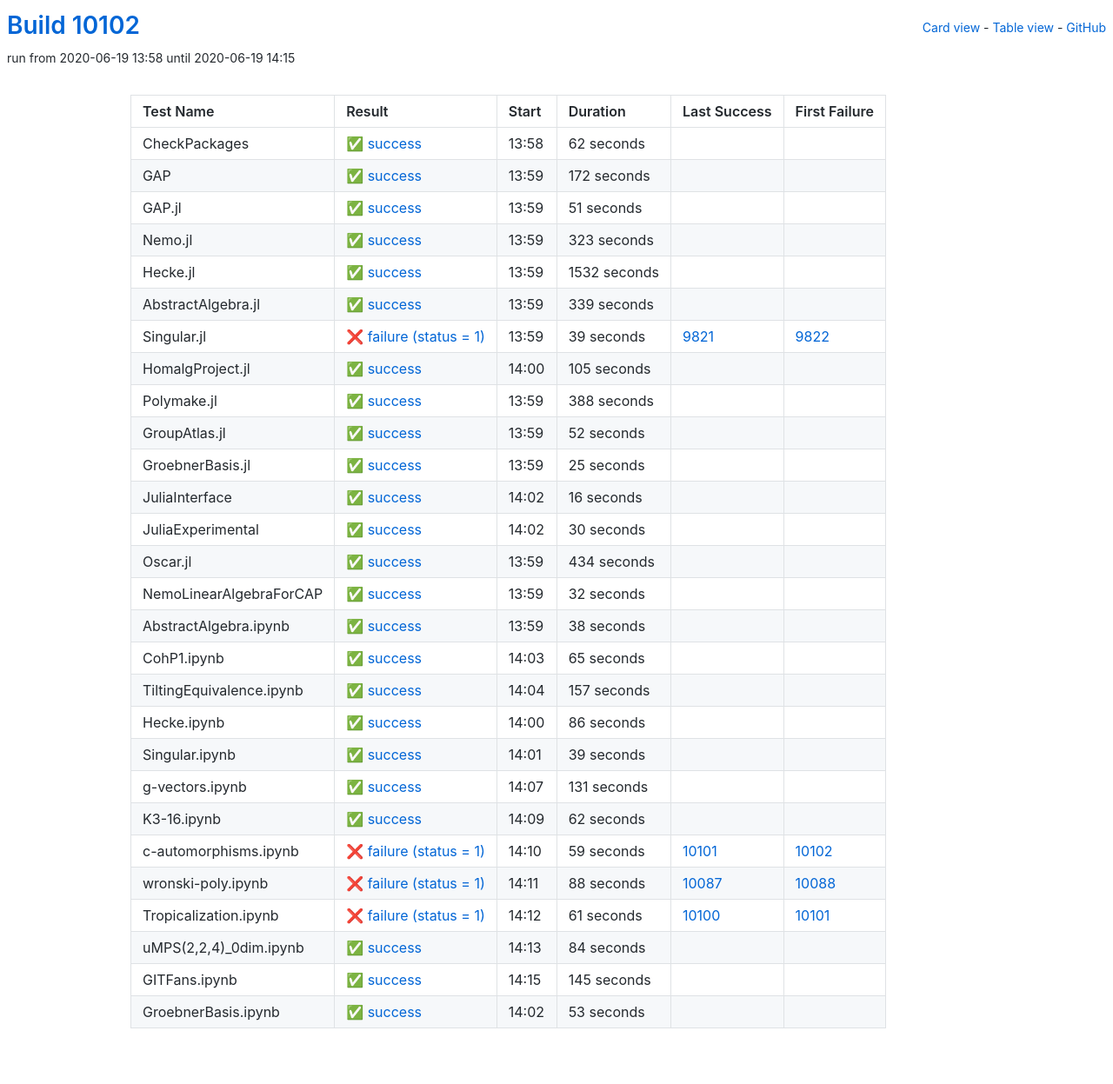
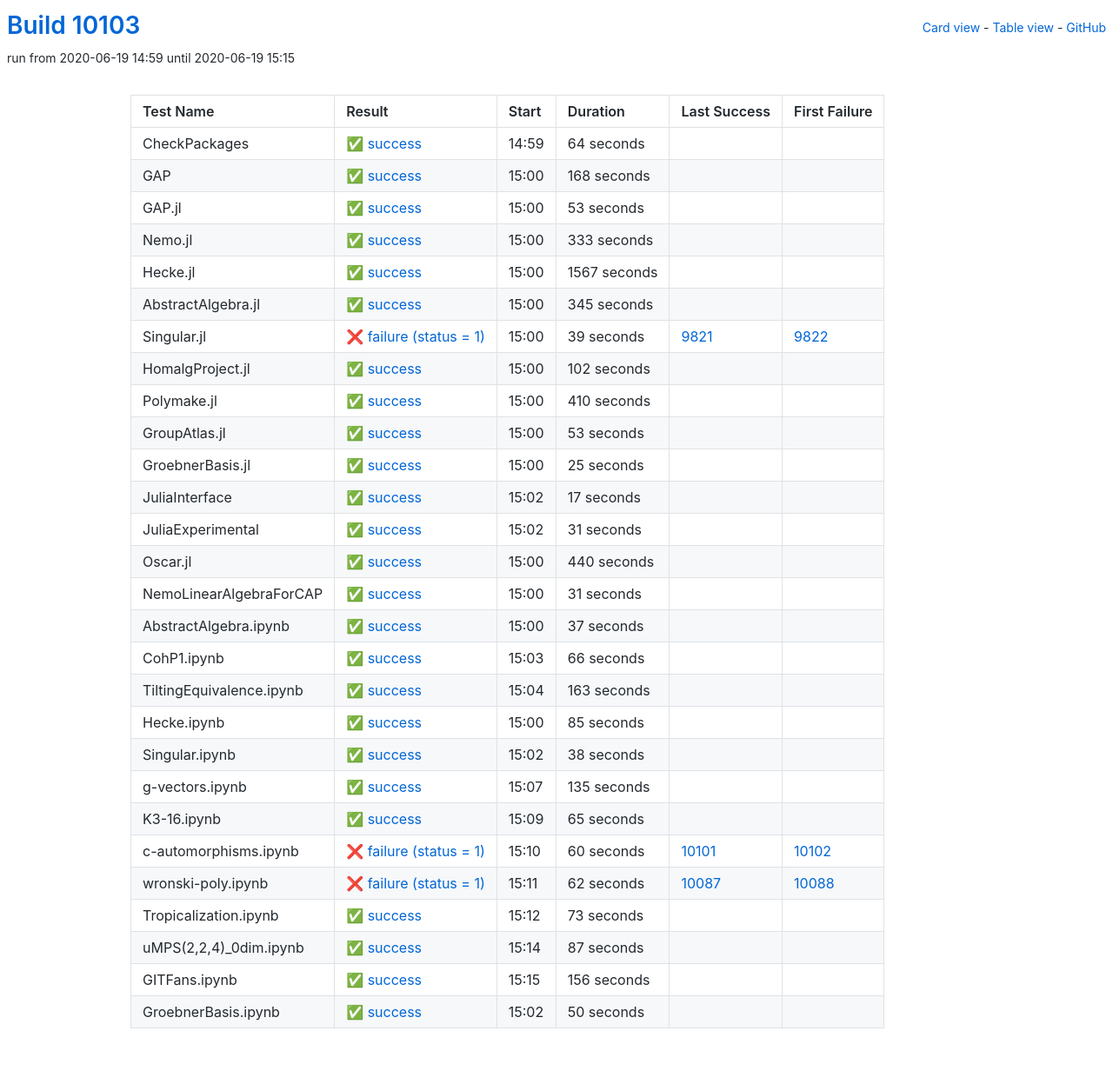
Before and after one commit to oscar-system/oscar-ci-status, a Jekyll site: the page built from table.html, in a window 1280 px wide. Shown: the whole page at 87% size. Built offline with Jekyll 4.4.1, drawn with Linux system fonts in a browser that asks for light colours.

Commit message:
Build #10103

```diff
--- a/_data/ci.yml
+++ b/_data/ci.yml
@@ -1,6 +1,6 @@
 ---
-build: 10102
-build_url: https://oscarci.mathematik.uni-kl.de/job/oscar/10102/
+build: 10103
+build_url: https://oscarci.mathematik.uni-kl.de/job/oscar/10103/
 job: oscar
 organization: oscar-system
 repo: oscar-ci-status
@@ -8,80 +8,80 @@
 tests:
 - name: CheckPackages
   id: checkpackages
-  log: https://oscarci.mathematik.uni-kl.de/job/oscar/10102/artifact/logs/build-10102/CheckPackages.log
-  start: 2020-06-19 13:58
+  log: https://oscarci.mathematik.uni-kl.de/job/oscar/10103/artifact/logs/build-10103/CheckPackages.log
+  start: 2020-06-19 14:59
   success: true
   exitcode: 0
   status: success
-  duration: 62
+  duration: 64
   last_success: false
   last_success_url:
   first_failure: false
   first_failure_url:
 - name: GAP
   id: gap
-  log: https://oscarci.mathematik.uni-kl.de/job/oscar/10102/artifact/logs/build-10102/GAP.log
-  start: 2020-06-19 13:59
+  log: https://oscarci.mathematik.uni-kl.de/job/oscar/10103/artifact/logs/build-10103/GAP.log
+  start: 2020-06-19 15:00
   success: true
   exitcode: 0
   status: success
-  duration: 172
+  duration: 168
   last_success: false
   last_success_url:
   first_failure: false
   first_failure_url:
 - name: GAP.jl
   id: gap-jl
-  log: https://oscarci.mathematik.uni-kl.de/job/oscar/10102/artifact/logs/build-10102/GAP.jl.log
-  start: 2020-06-19 13:59
+  log: https://oscarci.mathematik.uni-kl.de/job/oscar/10103/artifact/logs/build-10103/GAP.jl.log
+  start: 2020-06-19 15:00
   success: true
   exitcode: 0
   status: success
-  duration: 51
+  duration: 53
   last_success: false
   last_success_url:
   first_failure: false
   first_failure_url:
 - name: Nemo.jl
   id: nemo-jl
-  log: https://oscarci.mathematik.uni-kl.de/job/oscar/10102/artifact/logs/build-10102/Nemo.jl.log
-  start: 2020-06-19 13:59
+  log: https://oscarci.mathematik.uni-kl.de/job/oscar/10103/artifact/logs/build-10103/Nemo.jl.log
+  start: 2020-06-19 15:00
   success: true
   exitcode: 0
   status: success
-  duration: 323
+  duration: 333
   last_success: false
   last_success_url:
   first_failure: false
   first_failure_url:
 - name: Hecke.jl
   id: hecke-jl
-  log: https://oscarci.mathematik.uni-kl.de/job/oscar/10102/artifact/logs/build-10102/Hecke.jl.log
-  start: 2020-06-19 13:59
+  log: https://oscarci.mathematik.uni-kl.de/job/oscar/10103/artifact/logs/build-10103/Hecke.jl.log
+  start: 2020-06-19 15:00
   success: true
   exitcode: 0
   status: success
-  duration: 1532
+  duration: 1567
   last_success: false
   last_success_url:
   first_failure: false
   first_failure_url:
 - name: AbstractAlgebra.jl
   id: abstractalgebra-jl
-  log: https://oscarci.mathematik.uni-kl.de/job/oscar/10102/artifact/logs/build-10102/AbstractAlgebra.jl.log
-  start: 2020-06-19 13:59
+  log: https://oscarci.mathematik.uni-kl.de/job/oscar/10103/artifact/logs/build-10103/AbstractAlgebra.jl.log
+  start: 2020-06-19 15:00
   success: true
   exitcode: 0
   status: success
-  duration: 339
+  duration: 345
   last_success: false
   last_success_url:
   first_failure: false
   first_failure_url:
 - name: Singular.jl
   id: singular-jl
-  log: https://oscarci.mathematik.uni-kl.de/job/oscar/10102/artifact/logs/build-10102/Singular.jl.log
-  start: 2020-06-19 13:59
+  log: https://oscarci.mathematik.uni-kl.de/job/oscar/10103/artifact/logs/build-10103/Singular.jl.log
+  start: 2020-06-19 15:00
   success: false
   exitcode: 1
   status: failure
@@ -92,44 +92,44 @@
   first_failure_url: https://oscarci.mathematik.uni-kl.de/job/oscar/9822/
 - name: HomalgProject.jl
   id: homalgproject-jl
-  log: https://oscarci.mathematik.uni-kl.de/job/oscar/10102/artifact/logs/build-10102/HomalgProject.jl.log
-  start: 2020-06-19 14:00
+  log: https://oscarci.mathematik.uni-kl.de/job/oscar/10103/artifact/logs/build-10103/HomalgProject.jl.log
+  start: 2020-06-19 15:00
   success: true
   exitcode: 0
   status: success
-  duration: 105
+  duration: 102
   last_success: false
   last_success_url:
   first_failure: false
   first_failure_url:
 - name: Polymake.jl
   id: polymake-jl
-  log: https://oscarci.mathematik.uni-kl.de/job/oscar/10102/artifact/logs/build-10102/Polymake.jl.log
-  start: 2020-06-19 13:59
+  log: https://oscarci.mathematik.uni-kl.de/job/oscar/10103/artifact/logs/build-10103/Polymake.jl.log
+  start: 2020-06-19 15:00
   success: true
   exitcode: 0
   status: success
-  duration: 388
+  duration: 410
   last_success: false
   last_success_url:
   first_failure: false
   first_failure_url:
 - name: GroupAtlas.jl
   id: groupatlas-jl
-  log: https://oscarci.mathematik.uni-kl.de/job/oscar/10102/artifact/logs/build-10102/GroupAtlas.jl.log
-  start: 2020-06-19 13:59
+  log: https://oscarci.mathematik.uni-kl.de/job/oscar/10103/artifact/logs/build-10103/GroupAtlas.jl.log
+  start: 2020-06-19 15:00
   success: true
   exitcode: 0
   status: success
-  duration: 52
+  duration: 53
   last_success: false
   last_success_url:
   first_failure: false
   first_failure_url:
 - name: GroebnerBasis.jl
   id: groebnerbasis-jl
-  log: https://oscarci.mathematik.uni-kl.de/job/oscar/10102/artifact/logs/build-10102/GroebnerBasis.jl.log
-  start: 2020-06-19 13:59
+  log: https://oscarci.mathematik.uni-kl.de/job/oscar/10103/artifact/logs/build-10103/GroebnerBasis.jl.log
+  start: 2020-06-19 15:00
   success: true
   exitcode: 0
   status: success
@@ -140,56 +140,104 @@
   first_failure_url:
 - name: JuliaInterface
   id: juliainterface
-  log: https://oscarci.mathematik.uni-kl.de/job/oscar/10102/artifact/logs/build-10102/JuliaInterface.log
-  start: 2020-06-19 14:02
+  log: https://oscarci.mathematik.uni-kl.de/job/oscar/10103/artifact/logs/build-10103/JuliaInterface.log
+  start: 2020-06-19 15:02
   success: true
   exitcode: 0
   status: success
-  duration: 16
+  duration: 17
   last_success: false
   last_success_url:
   first_failure: false
   first_failure_url:
 - name: JuliaExperimental
   id: juliaexperimental
-  log: https://oscarci.mathematik.uni-kl.de/job/oscar/10102/artifact/logs/build-10102/JuliaExperimental.log
-  start: 2020-06-19 14:02
+  log: https://oscarci.mathematik.uni-kl.de/job/oscar/10103/artifact/logs/build-10103/JuliaExperimental.log
+  start: 2020-06-19 15:02
   success: true
   exitcode: 0
   status: success
-  duration: 30
+  duration: 31
   last_success: false
   last_success_url:
   first_failure: false
   first_failure_url:
 - name: Oscar.jl
   id: oscar-jl
-  log: https://oscarci.mathematik.uni-kl.de/job/oscar/10102/artifact/logs/build-10102/Oscar.jl.log
-  start: 2020-06-19 13:59
+  log: https://oscarci.mathematik.uni-kl.de/job/oscar/10103/artifact/logs/build-10103/Oscar.jl.log
+  start: 2020-06-19 15:00
   success: true
   exitcode: 0
   status: success
-  duration: 434
+  duration: 440
   last_success: false
   last_success_url:
   first_failure: false
   first_failure_url:
 - name: NemoLinearAlgebraForCAP
   id: nemolinearalgebraforcap
-  log: https://oscarci.mathematik.uni-kl.de/job/oscar/10102/artifact/logs/build-10102/NemoLinearAlgebraForCAP.log
-  start: 2020-06-19 13:59
+  log: https://oscarci.mathematik.uni-kl.de/job/oscar/10103/artifact/logs/build-10103/NemoLinearAlgebraForCAP.log
+  start: 2020-06-19 15:00
   success: true
   exitcode: 0
   status: success
-  duration: 32
+  duration: 31
   last_success: false
   last_success_url:
   first_failure: false
   first_failure_url:
 - name: AbstractAlgebra.ipynb
   id: abstractalgebra-ipynb
-  log: https://oscarci.mathematik.uni-kl.de/job/oscar/10102/artifact/logs/build-10102/AbstractAlgebra.ipynb.log
-  start: 2020-06-19 13:59
+  log: https://oscarci.mathematik.uni-kl.de/job/oscar/10103/artifact/logs/build-10103/AbstractAlgebra.ipynb.log
+  start: 2020-06-19 15:00
+  success: true
+  exitcode: 0
+  status: success
+  duration: 37
+  last_success: false
+  last_success_url:
+  first_failure: false
+  first_failure_url:
+- name: CohP1.ipynb
+  id: cohp1-ipynb
+  log: https://oscarci.mathematik.uni-kl.de/job/oscar/10103/artifact/logs/build-10103/CohP1.ipynb.log
+  start: 2020-06-19 15:03
+  success: true
+  exitcode: 0
+  status: success
+  duration: 66
+  last_success: false
+  last_success_url:
+  first_failure: false
+  first_failure_url:
+- name: TiltingEquivalence.ipynb
+  id: tiltingequivalence-ipynb
+  log: https://oscarci.mathematik.uni-kl.de/job/oscar/10103/artifact/logs/build-10103/TiltingEquivalence.ipynb.log
+  start: 2020-06-19 15:04
+  success: true
+  exitcode: 0
+  status: success
+  duration: 163
+  last_success: false
+  last_success_url:
+  first_failure: false
+  first_failure_url:
+- name: Hecke.ipynb
+  id: hecke-ipynb
+  log: https://oscarci.mathematik.uni-kl.de/job/oscar/10103/artifact/logs/build-10103/Hecke.ipynb.log
+  start: 2020-06-19 15:00
+  success: true
+  exitcode: 0
+  status: success
+  duration: 85
+  last_success: false
+  last_success_url:
+  first_failure: false
+  first_failure_url:
+- name: Singular.ipynb
+  id: singular-ipynb
+  log: https://oscarci.mathematik.uni-kl.de/job/oscar/10103/artifact/logs/build-10103/Singular.ipynb.log
+  start: 2020-06-19 15:02
   success: true
   exitcode: 0
   status: success
@@ -198,10 +246,22 @@
   last_success_url:
   first_failure: false
   first_failure_url:
-- name: CohP1.ipynb
-  id: cohp1-ipynb
-  log: https://oscarci.mathematik.uni-kl.de/job/oscar/10102/artifact/logs/build-10102/CohP1.ipynb.log
-  start: 2020-06-19 14:03
+- name: g-vectors.ipynb
+  id: g-vectors-ipynb
+  log: https://oscarci.mathematik.uni-kl.de/job/oscar/10103/artifact/logs/build-10103/g-vectors.ipynb.log
+  start: 2020-06-19 15:07
+  success: true
+  exitcode: 0
+  status: success
+  duration: 135
+  last_success: false
+  last_success_url:
+  first_failure: false
+  first_failure_url:
+- name: K3-16.ipynb
+  id: k3-16-ipynb
+  log: https://oscarci.mathematik.uni-kl.de/job/oscar/10103/artifact/logs/build-10103/K3-16.ipynb.log
+  start: 2020-06-19 15:09
   success: true
   exitcode: 0
   status: success
@@ -210,134 +270,74 @@
   last_success_url:
   first_failure: false
   first_failure_url:
-- name: TiltingEquivalence.ipynb
-  id: tiltingequivalence-ipynb
-  log: https://oscarci.mathematik.uni-kl.de/job/oscar/10102/artifact/logs/build-10102/TiltingEquivalence.ipynb.log
-  start: 2020-06-19 14:04
-  success: true
-  exitcode: 0
-  status: success
-  duration: 157
-  last_success: false
-  last_success_url:
-  first_failure: false
-  first_failure_url:
-- name: Hecke.ipynb
-  id: hecke-ipynb
-  log: https://oscarci.mathematik.uni-kl.de/job/oscar/10102/artifact/logs/build-10102/Hecke.ipynb.log
-  start: 2020-06-19 14:00
-  success: true
-  exitcode: 0
-  status: success
-  duration: 86
-  last_success: false
-  last_success_url:
-  first_failure: false
-  first_failure_url:
-- name: Singular.ipynb
-  id: singular-ipynb
-  log: https://oscarci.mathematik.uni-kl.de/job/oscar/10102/artifact/logs/build-10102/Singular.ipynb.log
-  start: 2020-06-19 14:01
-  success: true
-  exitcode: 0
-  status: success
-  duration: 39
-  last_success: false
-  last_success_url:
-  first_failure: false
-  first_failure_url:
-- name: g-vectors.ipynb
-  id: g-vectors-ipynb
-  log: https://oscarci.mathematik.uni-kl.de/job/oscar/10102/artifact/logs/build-10102/g-vectors.ipynb.log
-  start: 2020-06-19 14:07
-  success: true
-  exitcode: 0
-  status: success
-  duration: 131
-  last_success: false
-  last_success_url:
-  first_failure: false
-  first_failure_url:
-- name: K3-16.ipynb
-  id: k3-16-ipynb
-  log: https://oscarci.mathematik.uni-kl.de/job/oscar/10102/artifact/logs/build-10102/K3-16.ipynb.log
-  start: 2020-06-19 14:09
-  success: true
-  exitcode: 0
-  status: success
-  duration: 62
-  last_success: false
-  last_success_url:
-  first_failure: false
-  first_failure_url:
 - name: c-automorphisms.ipynb
   id: c-automorphisms-ipynb
-  log: https://oscarci.mathematik.uni-kl.de/job/oscar/10102/artifact/logs/build-10102/c-automorphisms.ipynb.log
-  start: 2020-06-19 14:10
+  log: https://oscarci.mathematik.uni-kl.de/job/oscar/10103/artifact/logs/build-10103/c-automorphisms.ipynb.log
+  start: 2020-06-19 15:10
   success: false
   exitcode: 1
   status: failure
-  duration: 59
+  duration: 60
   last_success: 10101
   last_success_url: https://oscarci.mathematik.uni-kl.de/job/oscar/10101/
   first_failure: 10102
   first_failure_url: https://oscarci.mathematik.uni-kl.de/job/oscar/10102/
 - name: wronski-poly.ipynb
   id: wronski-poly-ipynb
-  log: https://oscarci.mathematik.uni-kl.de/job/oscar/10102/artifact/logs/build-10102/wronski-poly.ipynb.log
-  start: 2020-06-19 14:11
+  log: https://oscarci.mathematik.uni-kl.de/job/oscar/10103/artifact/logs/build-10103/wronski-poly.ipynb.log
+  start: 2020-06-19 15:11
   success: false
   exitcode: 1
   status: failure
-  duration: 88
+  duration: 62
   last_success: 10087
   last_success_url: https://oscarci.mathematik.uni-kl.de/job/oscar/10087/
   first_failure: 10088
   first_failure_url: https://oscarci.mathematik.uni-kl.de/job/oscar/10088/
 - name: Tropicalization.ipynb
   id: tropicalization-ipynb
-  log: https://oscarci.mathematik.uni-kl.de/job/oscar/10102/artifact/logs/build-10102/Tropicalization.ipynb.log
-  start: 2020-06-19 14:12
-  success: false
-  exitcode: 1
-  status: failure
-  duration: 61
-  last_success: 10100
-  last_success_url: https://oscarci.mathematik.uni-kl.de/job/oscar/10100/
-  first_failure: 10101
-  first_failure_url: https://oscarci.mathematik.uni-kl.de/job/oscar/10101/
-- name: uMPS(2,2,4)_0dim.ipynb
-  id: umps-2-2-4-0dim-ipynb
-  log: https://oscarci.mathematik.uni-kl.de/job/oscar/10102/artifact/logs/build-10102/uMPS-2-2-4-_0dim.ipynb.log
-  start: 2020-06-19 14:13
+  log: https://oscarci.mathematik.uni-kl.de/job/oscar/10103/artifact/logs/build-10103/Tropicalization.ipynb.log
+  start: 2020-06-19 15:12
   success: true
   exitcode: 0
   status: success
-  duration: 84
+  duration: 73
+  last_success: false
+  last_success_url:
+  first_failure: false
+  first_failure_url:
+- name: uMPS(2,2,4)_0dim.ipynb
+  id: umps-2-2-4-0dim-ipynb
+  log: https://oscarci.mathematik.uni-kl.de/job/oscar/10103/artifact/logs/build-10103/uMPS-2-2-4-_0dim.ipynb.log
+  start: 2020-06-19 15:14
+  success: true
+  exitcode: 0
+  status: success
+  duration: 87
   last_success: false
   last_success_url:
   first_failure: false
   first_failure_url:
 - name: GITFans.ipynb
   id: gitfans-ipynb
-  log: https://oscarci.mathematik.uni-kl.de/job/oscar/10102/artifact/logs/build-10102/GITFans.ipynb.log
-  start: 2020-06-19 14:15
+  log: https://oscarci.mathematik.uni-kl.de/job/oscar/10103/artifact/logs/build-10103/GITFans.ipynb.log
+  start: 2020-06-19 15:15
   success: true
   exitcode: 0
   status: success
-  duration: 145
+  duration: 156
   last_success: false
   last_success_url:
   first_failure: false
   first_failure_url:
 - name: GroebnerBasis.ipynb
   id: groebnerbasis-ipynb
-  log: https://oscarci.mathematik.uni-kl.de/job/oscar/10102/artifact/logs/build-10102/GroebnerBasis.ipynb.log
-  start: 2020-06-19 14:02
+  log: https://oscarci.mathematik.uni-kl.de/job/oscar/10103/artifact/logs/build-10103/GroebnerBasis.ipynb.log
+  start: 2020-06-19 15:02
   success: true
   exitcode: 0
   status: success
-  duration: 53
+  duration: 50
   last_success: false
   last_success_url:
   first_failure: false
```
Also changed, not shown: README.md.
